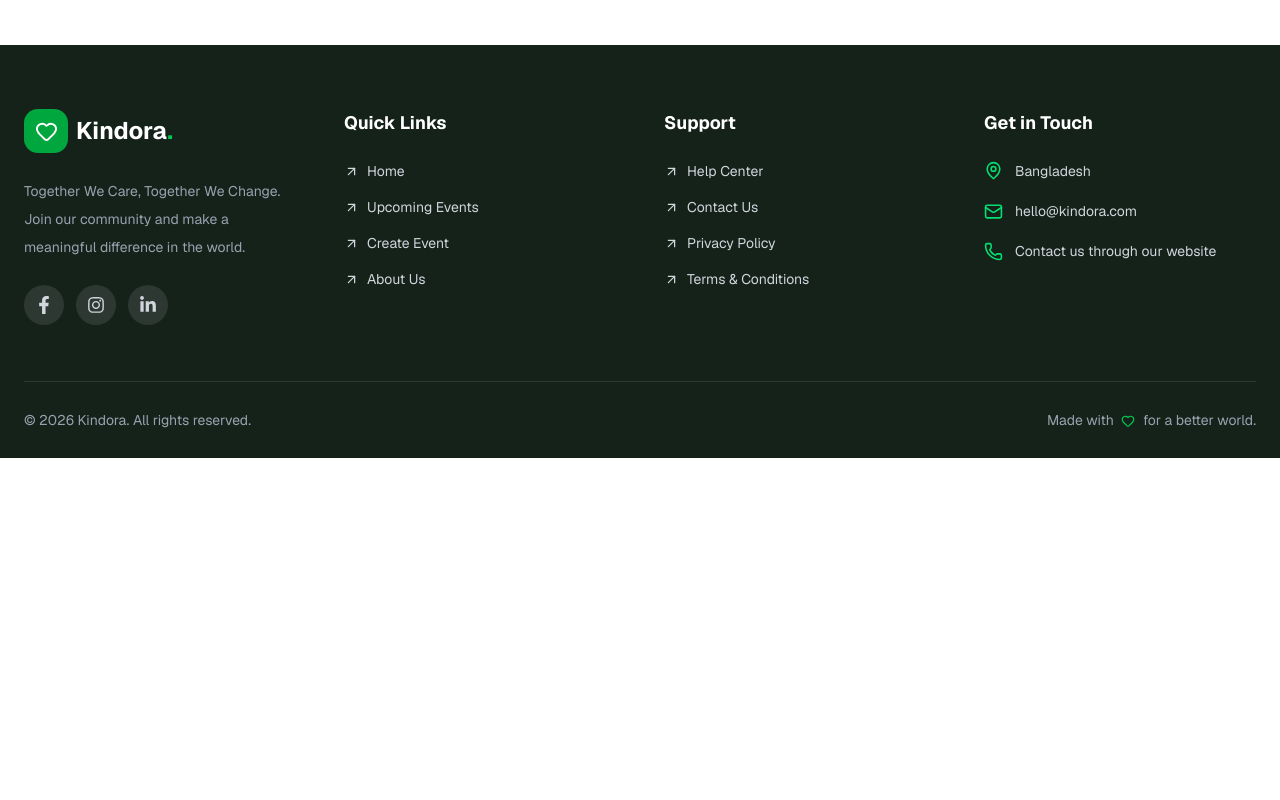
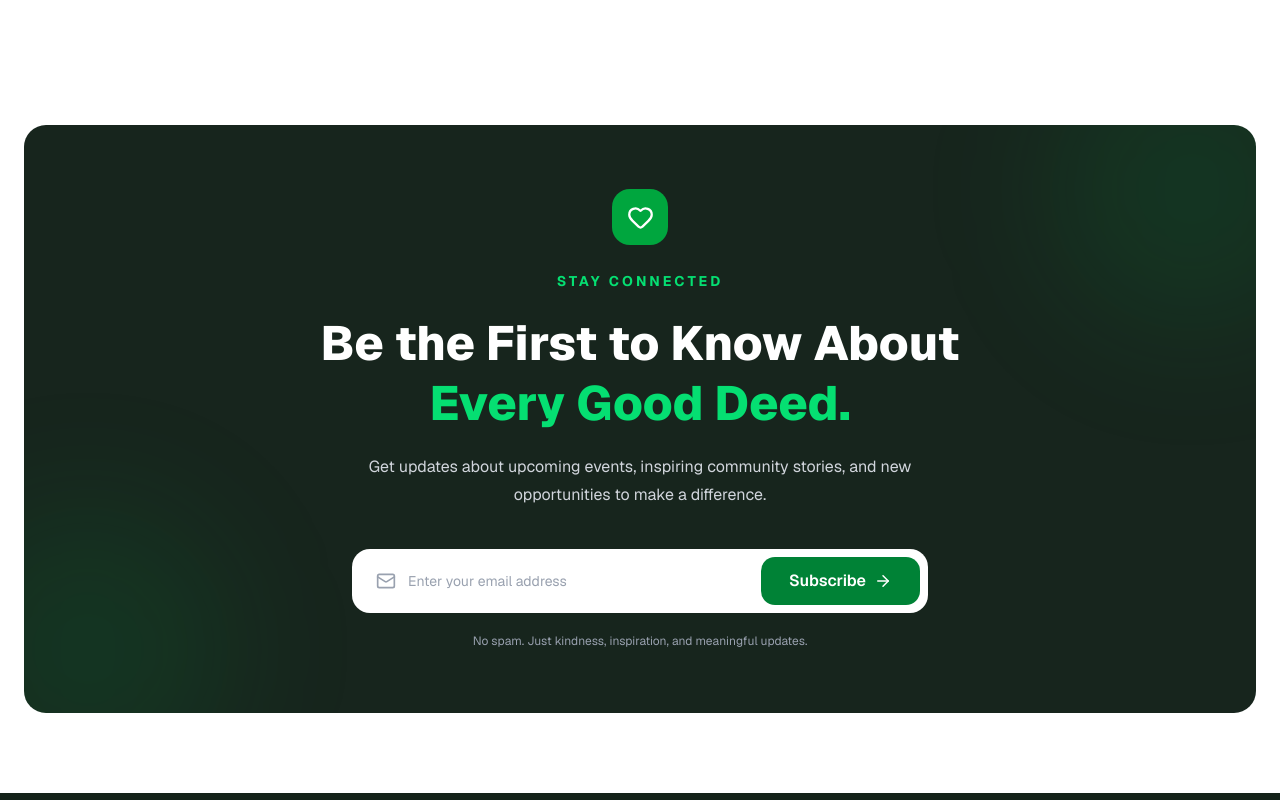
Before and after one commit to akib511/kindora-client, a Next.js app: page / in a window 1280 px wide. Shown: the part 4440-5240 px from the top of the page. Before the commit the page ends 4898 px from the top, so only its background shows below. Built offline with nearby package versions, Linux system fonts and the light colour scheme.

Commit message:
add newsletter section

```diff
--- a/src/app/page.js
+++ b/src/app/page.js
@@ -4,6 +4,7 @@
 import FeaturesSection from '@/components/home/FeaturesSection';
 import HeroSection from '@/components/home/HeroSection';
 import ImpactGallery from '@/components/home/ImpactGallery';
+import Newsletter from '@/components/home/Newsletter';
 import UpcomingEvents from '@/components/home/Upcomming-Event';
 
 
@@ -16,6 +17,7 @@ const page = () => {
 
       <UpcomingEvents />
       <ImpactGallery />
+      <Newsletter />
 
     </div>
   );
--- /dev/null
+++ b/src/components/home/Newsletter.jsx
@@ -0,0 +1,70 @@
+"use client";
+
+import { ArrowRight, Mail, Heart } from "lucide-react";
+
+export default function Newsletter() {
+  return (
+    <section className="bg-background px-6 py-20">
+      <div className="relative mx-auto max-w-7xl overflow-hidden rounded-3xl bg-[#17251D] px-6 py-16 sm:px-12 lg:px-20">
+        {/* Decorative Elements */}
+        <div className="absolute -right-20 -top-20 h-72 w-72 rounded-full bg-green-500/10 blur-3xl" />
+        <div className="absolute -bottom-20 -left-20 h-72 w-72 rounded-full bg-green-500/10 blur-3xl" />
+
+        <div className="relative z-10 mx-auto max-w-3xl text-center">
+          {/* Icon */}
+          <div className="mx-auto mb-6 flex h-14 w-14 items-center justify-center rounded-2xl bg-green-600 text-white">
+            <Heart size={27} />
+          </div>
+
+          <span className="text-sm font-bold uppercase tracking-[3px] text-green-400">
+            Stay Connected
+          </span>
+
+          <h2 className="mt-5 text-3xl font-extrabold leading-tight text-white sm:text-4xl lg:text-5xl">
+            Be the First to Know About
+            <span className="block text-green-400">
+              Every Good Deed.
+            </span>
+          </h2>
+
+          <p className="mx-auto mt-5 max-w-xl leading-7 text-gray-300">
+            Get updates about upcoming events, inspiring community stories,
+            and new opportunities to make a difference.
+          </p>
+
+          {/* Newsletter Form */}
+          <form
+            onSubmit={(e) => e.preventDefault()}
+            className="mx-auto mt-10 flex max-w-xl flex-col gap-3 rounded-2xl bg-white p-2 sm:flex-row dark:bg-neutral-900"
+          >
+            <div className="flex flex-1 items-center gap-3 px-4">
+              <Mail
+                size={20}
+                className="shrink-0 text-gray-400 dark:text-gray-500"
+              />
+
+              <input
+                type="email"
+                placeholder="Enter your email address"
+                required
+                className="w-full bg-transparent py-3 text-sm text-gray-800 outline-none placeholder:text-gray-400 dark:text-gray-100 dark:placeholder:text-gray-500"
+              />
+            </div>
+
+            <button
+              type="submit"
+              className="flex items-center justify-center gap-2 rounded-xl bg-green-700 px-7 py-3 font-semibold text-white transition hover:bg-green-800 dark:bg-green-600 dark:hover:bg-green-700"
+            >
+              Subscribe
+              <ArrowRight size={18} />
+            </button>
+          </form>
+
+          <p className="mt-5 text-xs text-gray-400">
+            No spam. Just kindness, inspiration, and meaningful updates.
+          </p>
+        </div>
+      </div>
+    </section>
+  );
+}
```
